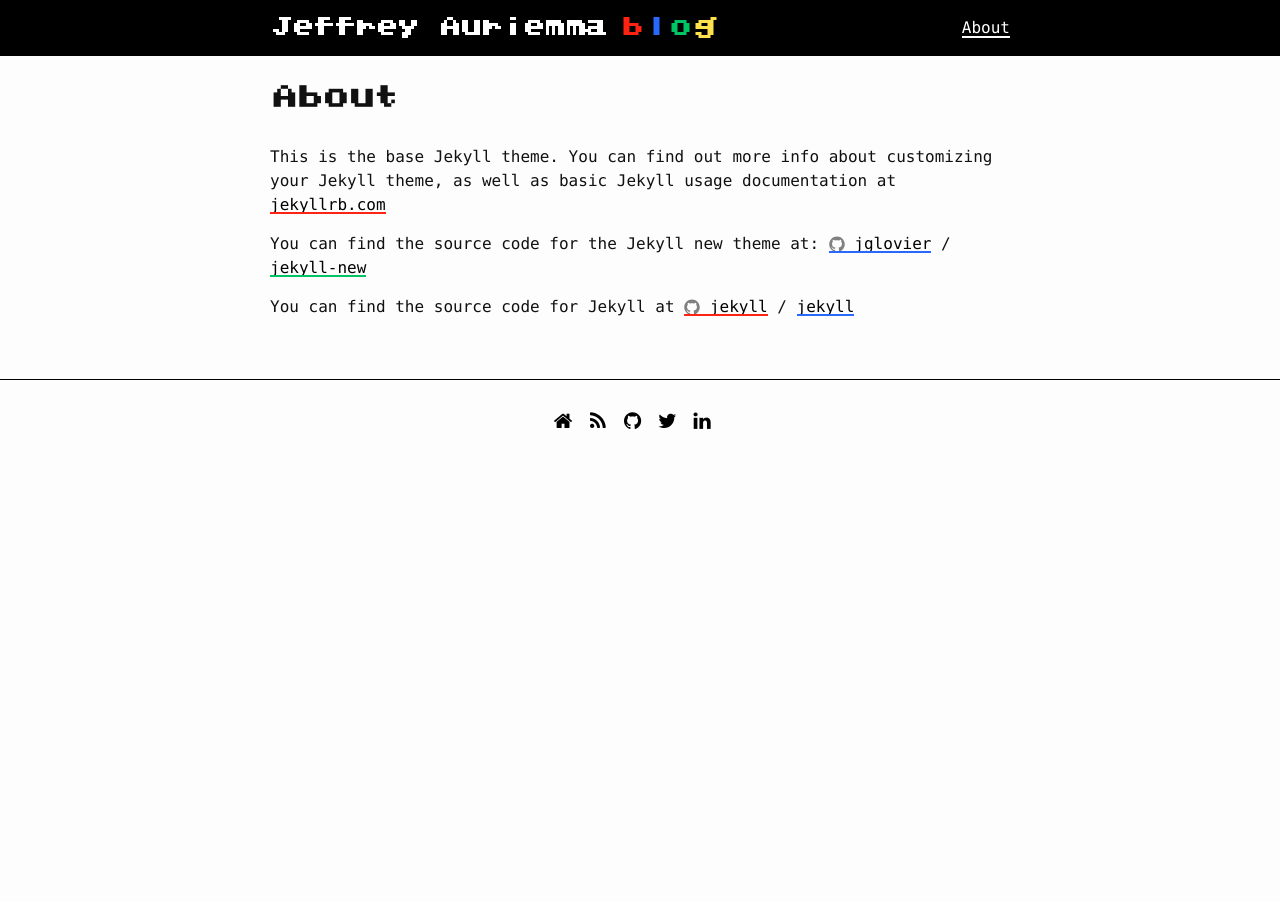
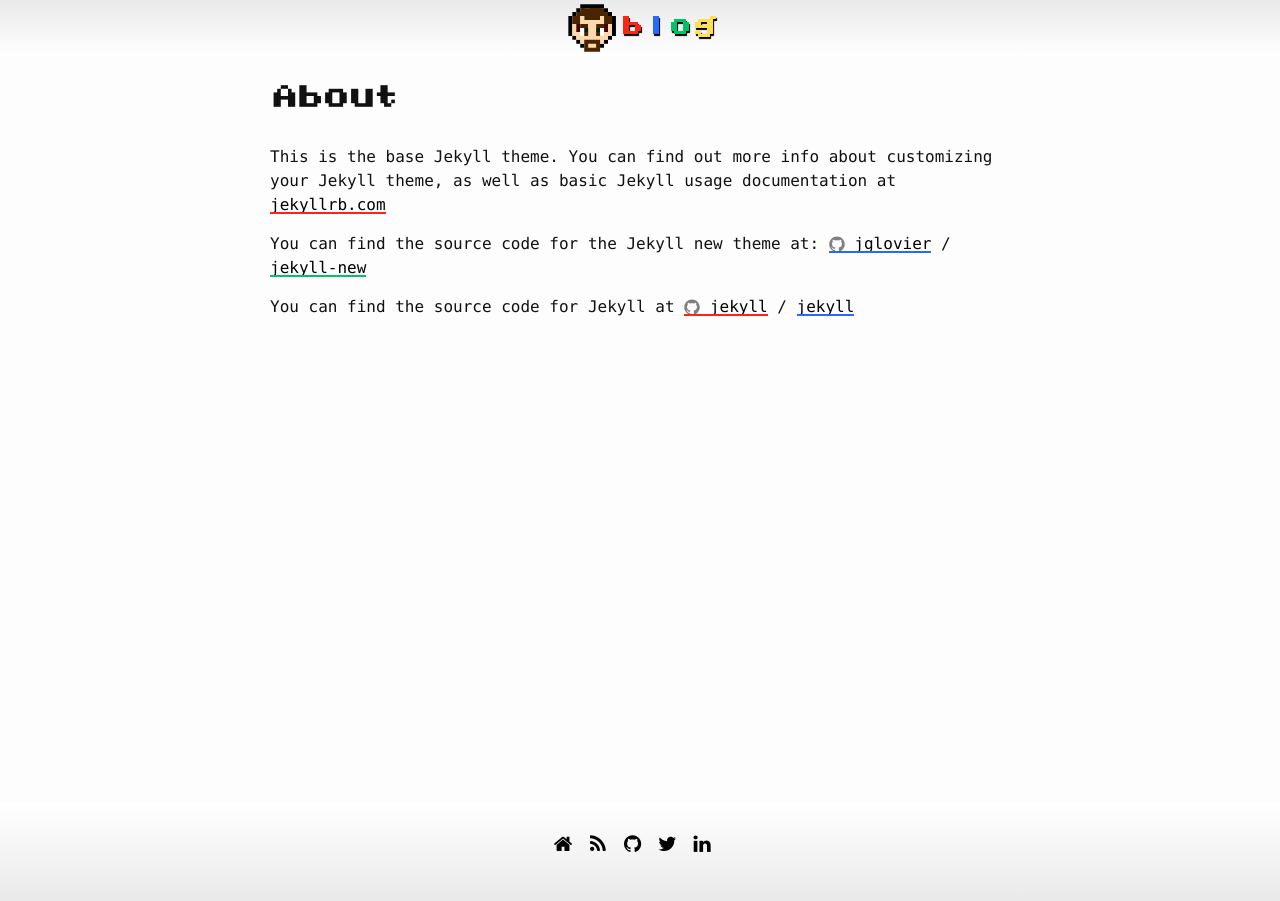
Before and after one commit to bignimbus/bignimbus.github.io, a Jekyll site: the page built from about.md, in a window 1280 px wide. Built offline with Jekyll 4.4.1, drawn with Linux system fonts in a browser that asks for light colours; nearby versions of some CDN libraries; Markdown is read by kramdown in place of the engine named in the settings.

Commit message:
new layout

```diff
--- a/_includes/header.html
+++ b/_includes/header.html
@@ -2,22 +2,6 @@
 
   <div class="wrapper">
 
-    <a href="{{ site.baseurl }}/" class="blog-title"><span class="site-title">Jeffrey Auriemma</span> <span class="blog-tagline"><span class="color-0">b</span><span class="color-1">l</span><span class="color-2">o</span><span class="color-3">g</span></span></a>
-
-    <nav class="site-nav">
-      <a href="#" class="menu-icon">
-        <span class="fa fa-bars"></span>
-      </a>
-
-      <div class="trigger">
-        {% for my_page in site.pages %}
-          {% if my_page.title %}
-          <a class="page-link" href="{{ my_page.url | prepend: site.baseurl }}">{{ my_page.title }}</a>
-          {% endif %}
-        {% endfor %}
-      </div>
-    </nav>
-
+    <a href="{{ site.baseurl }}/" class="blog-title"><span class="avatar"></span><span class="blog-tagline"><span class="color-0">b</span><span class="color-1">l</span><span class="color-2">o</span><span class="color-3">g</span></span></a>
   </div>
-
 </header>
--- a/_includes/post-fragment.html
+++ b/_includes/post-fragment.html
@@ -1,5 +1,5 @@
 <li>
-  <h2><a class="post-link" href="{{ post.url | prepend: site.baseurl }}">{{ post.title }}</a></h2>
+  <h3><a class="post-link" href="{{ post.url | prepend: site.baseurl }}">{{ post.title }}</a></h3>
   {% include post-meta.html date=post.date tags=post.tags categories=post.categories %}
   <div>
     <p>
--- a/_sass/_layout.scss
+++ b/_sass/_layout.scss
@@ -8,15 +8,17 @@
  * Site header
  */
 .site-header {
-  background-color: #000;
+  background: linear-gradient(rgba(0, 0, 0, 0.08), #fff);
+  //border-bottom: 1px solid #000;
   min-height: 56px;
 
   // Positioning context for the mobile navigation icon
   position: relative;
+  text-align: center;
 
   a,
   .site-nav a {
-    color: #fff;
+    //color: #fff;
   }
 
   @include media-query($on-palm) {
@@ -29,8 +31,17 @@
 .blog-title {
   display: inline-block;
   font-size: 1.5rem;
-  padding-top: 10px;
   text-decoration: none;
+}
+
+.avatar {
+  background: url('/assets/images/avatar.svg');
+  background-repeat: no-repeat;
+  background-size: contain;
+  display: inline-block;
+  height: 56px;
+  vertical-align: middle;
+  width: 56px;
 }
 
 .site-nav {
@@ -98,7 +109,7 @@
  * Site footer
  */
 .site-footer {
-  border-top: 1px solid #000;
+  background: linear-gradient(#fff, rgba(0, 0, 0, 0.08));
   color: #000;
   padding: $spacing-unit 0;
 }
@@ -176,7 +187,9 @@
  * Page content
  */
 .page-content {
-    padding: $spacing-unit 0;
+  box-sizing: border-box;
+  min-height: calc(100vh - 56px - 97px);
+  padding: $spacing-unit 0;
 }
 
 .post-list {
--- a/_sass/_typography.scss
+++ b/_sass/_typography.scss
@@ -13,6 +13,10 @@
   font-family: mario3;
   letter-spacing: -3px;
   vertical-align: middle;
+}
+
+.blog-tagline {
+  text-shadow: 1px 2px 1px #000;
 }
 
 h1 {
```
Also changed, not shown: assets/images/avatar.svg.
